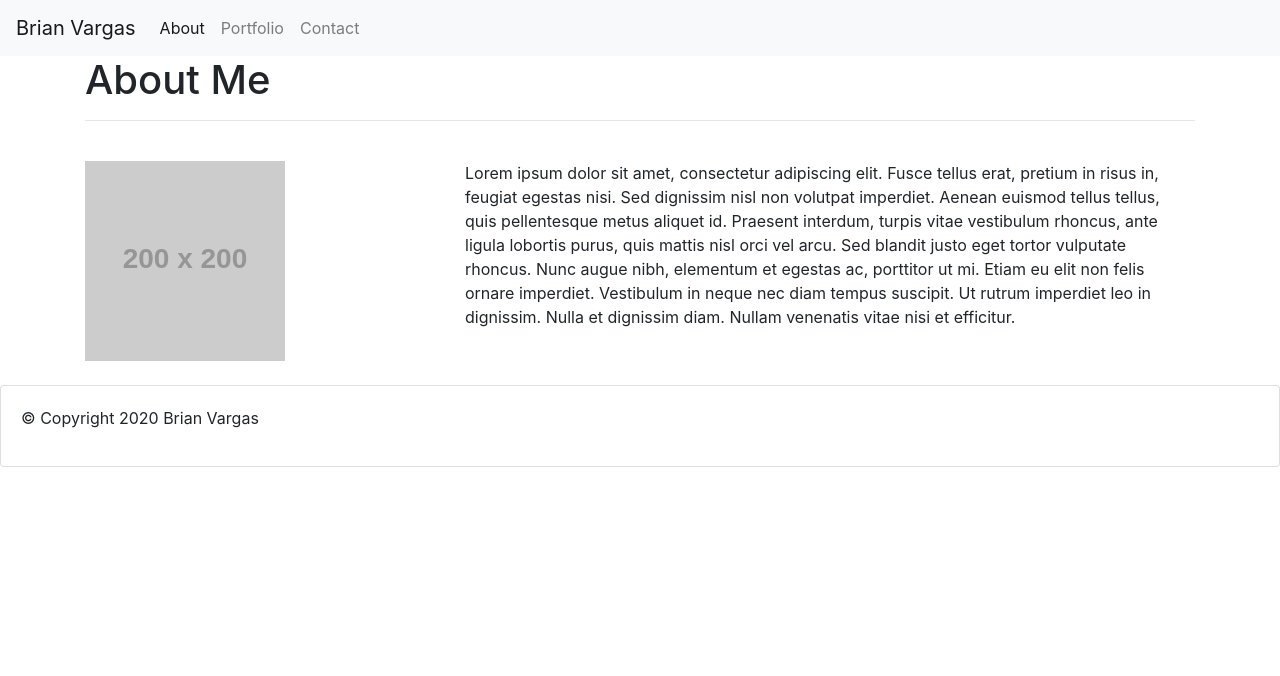
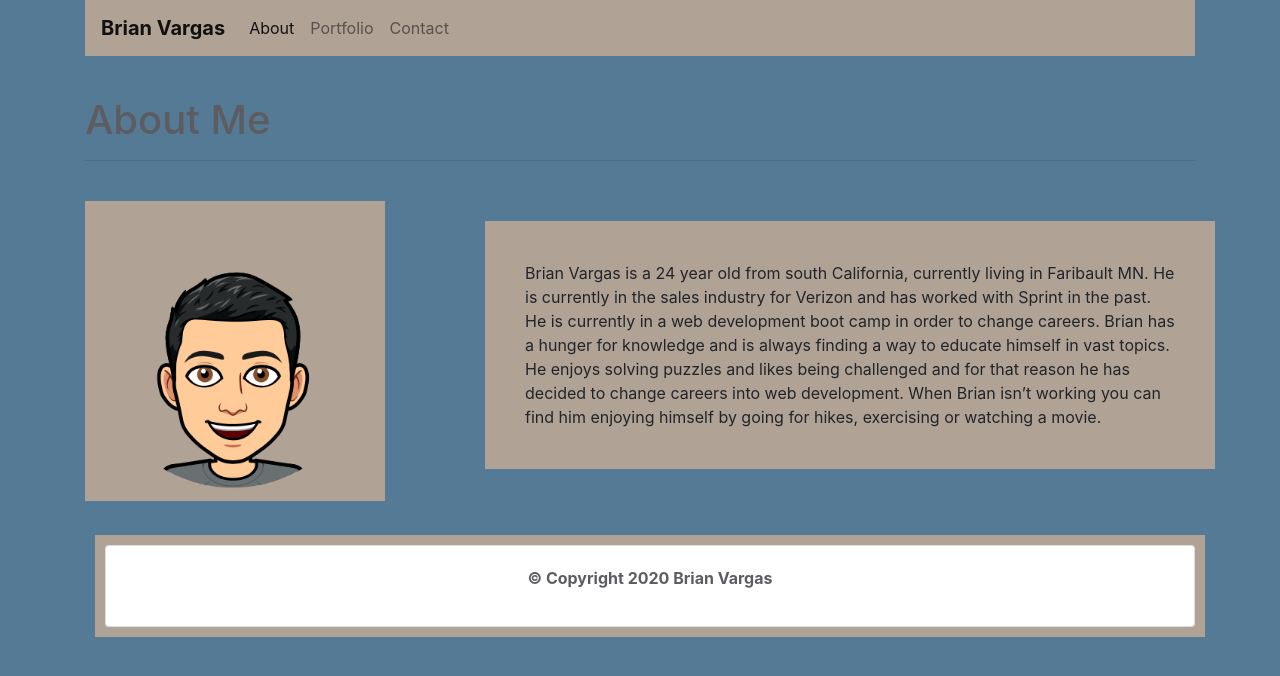
Before and after one commit to bvargas17/Portfolio, a plain HTML site: page index.html in a window 1280 px wide. Drawn offline with nearby package versions, Linux system fonts and the light colour scheme; placeholder pictures from the web are drawn by us.

Commit message:
filled out index page and added css to pages

```diff
--- /dev/null
+++ b/Assets/CSS/style.css
@@ -0,0 +1,67 @@
+body {
+    background-color: #557a95;
+}
+
+#Navbar{
+    background-color: #b1a296;
+}
+
+.navbar-brand{
+
+    font-weight: bold;
+    color: white;
+}
+
+.nav-link{
+
+    color: white;
+}
+
+h1 {
+    color: #5d5c61;
+    margin-top: 40px;
+}
+
+img {
+    background-color: #b1a296;
+    height: 300px;
+    width: 300px;
+  /*  position: fixed;  */
+}
+
+#main {
+    background-color: #b1a296;
+    width: 100%;
+    padding: 40px;
+    margin: 20px;
+   /* position: fixed; */
+}
+
+#Samples{
+    background-color: #b1a296;
+    width: 100%;
+    position: static;
+}
+
+form{
+    padding: 20px;
+    margin: 20px;
+    width: 100%;
+    background-color: #b1a296;
+    color: #5d5c61;
+}
+
+footer {
+    width: 100%;
+    padding: 10px;
+    margin: 10px;
+    bottom: 10px;
+    left: 10px;
+    right: -40px;
+    text-align: center;
+    font-weight: bold;
+    background-color: #b1a296;
+    color:#5d5c61;
+ /*   position: fixed; */
+
+}
--- a/index.html
+++ b/index.html
@@ -6,6 +6,7 @@
     <meta name="viewport" content="width=device-width, initial-scale=1.0">
     <link rel="stylesheet" href="https://stackpath.bootstrapcdn.com/bootstrap/4.5.2/css/bootstrap.min.css"
         integrity="sha384-JcKb8q3iqJ61gNV9KGb8thSsNjpSL0n8PARn9HuZOnIxN0hoP+VmmDGMN5t9UJ0Z" crossorigin="anonymous">
+    <link rel="stylesheet" href="Assets/CSS/style.css">
 
     <title>About Me</title>
 
@@ -13,7 +14,10 @@
 
 <body>
 
-    <nav class="navbar navbar-expand-lg navbar-light bg-light">
+
+    <div class="container">
+
+        <nav class="navbar navbar-expand-lg navbar-light" id="Navbar">
             <a class="navbar-brand" href="index.html">Brian Vargas</a>
             <button class="navbar-toggler" type="button" data-toggle="collapse" data-target="#navbarNav"
                 aria-controls="navbarNav" aria-expanded="false" aria-label="Toggle navigation">
@@ -32,10 +36,19 @@
                     </li>
                 </ul>
             </div>
+
+            <script src="https://code.jquery.com/jquery-3.5.1.slim.min.js"
+                integrity="sha384-DfXdz2htPH0lsSSs5nCTpuj/zy4C+OGpamoFVy38MVBnE+IbbVYUew+OrCXaRkfj"
+                crossorigin="anonymous"></script>
+            <script src="https://cdn.jsdelivr.net/npm/popper.js@1.16.1/dist/umd/popper.min.js"
+                integrity="sha384-9/reFTGAW83EW2RDu2S0VKaIzap3H66lZH81PoYlFhbGU+6BZp6G7niu735Sk7lN"
+                crossorigin="anonymous"></script>
+            <script src="https://stackpath.bootstrapcdn.com/bootstrap/4.5.2/js/bootstrap.min.js"
+                integrity="sha384-B4gt1jrGC7Jh4AgTPSdUtOBvfO8shuf57BaghqFfPlYxofvL8/KUEfYiJOMMV+rV"
+                crossorigin="anonymous"></script>
+
         </nav>
         <section>
-
-        <div class="container">
 
             <div class="row">
 
@@ -50,23 +63,23 @@
             <div class="row">
 
                 <div class="col-md-4">
-                    <img src="https://via.placeholder.com/200" alt="place holder">
+                    <img src="Assets/Images/Bitmoji.png" alt="Bitmoji of Brian">
                 </div>
 
                 <div class="col-md-8">
-                    <p>
-                        Lorem ipsum dolor sit amet, consectetur adipiscing elit. Fusce tellus erat, pretium in risus in,
-                        feugiat egestas nisi. Sed dignissim nisl non volutpat imperdiet. Aenean euismod tellus tellus,
-                        quis pellentesque metus aliquet id. Praesent interdum, turpis vitae vestibulum rhoncus, ante
-                        ligula lobortis purus, quis mattis nisl orci vel arcu. Sed blandit justo eget tortor vulputate
-                        rhoncus. Nunc augue nibh, elementum et egestas ac, porttitor ut mi. Etiam eu elit non felis
-                        ornare imperdiet. Vestibulum in neque nec diam tempus suscipit. Ut rutrum imperdiet leo in
-                        dignissim. Nulla et dignissim diam. Nullam venenatis vitae nisi et efficitur.
+                    <p id="main">
+                        Brian Vargas is a 24 year old from south California, currently living in Faribault MN. He is
+                        currently in the sales industry for Verizon and has worked with Sprint in the past. He is
+                        currently in a web development boot camp in order to change careers. Brian has a hunger for
+                        knowledge and is always finding a way to educate himself in vast topics. He enjoys solving
+                        puzzles and likes being challenged and for that reason he has decided to change careers into web
+                        development. When Brian isn’t working you can find him enjoying himself by going for hikes,
+                        exercising or watching a movie.
                     </p>
 
                 </div>
             </div>
-        </div>
+
         </section>
         <br />
 
@@ -82,7 +95,7 @@
             </div>
         </footer>
 
-
+    </div>
 
 </body>
 
```
Also changed, not shown: contact.html (+22 -6 lines), portfolio.html (+36 -18 lines), Assets/Images/Bitmoji.png (added). Lines whose indentation alone changed are shown as unchanged.
